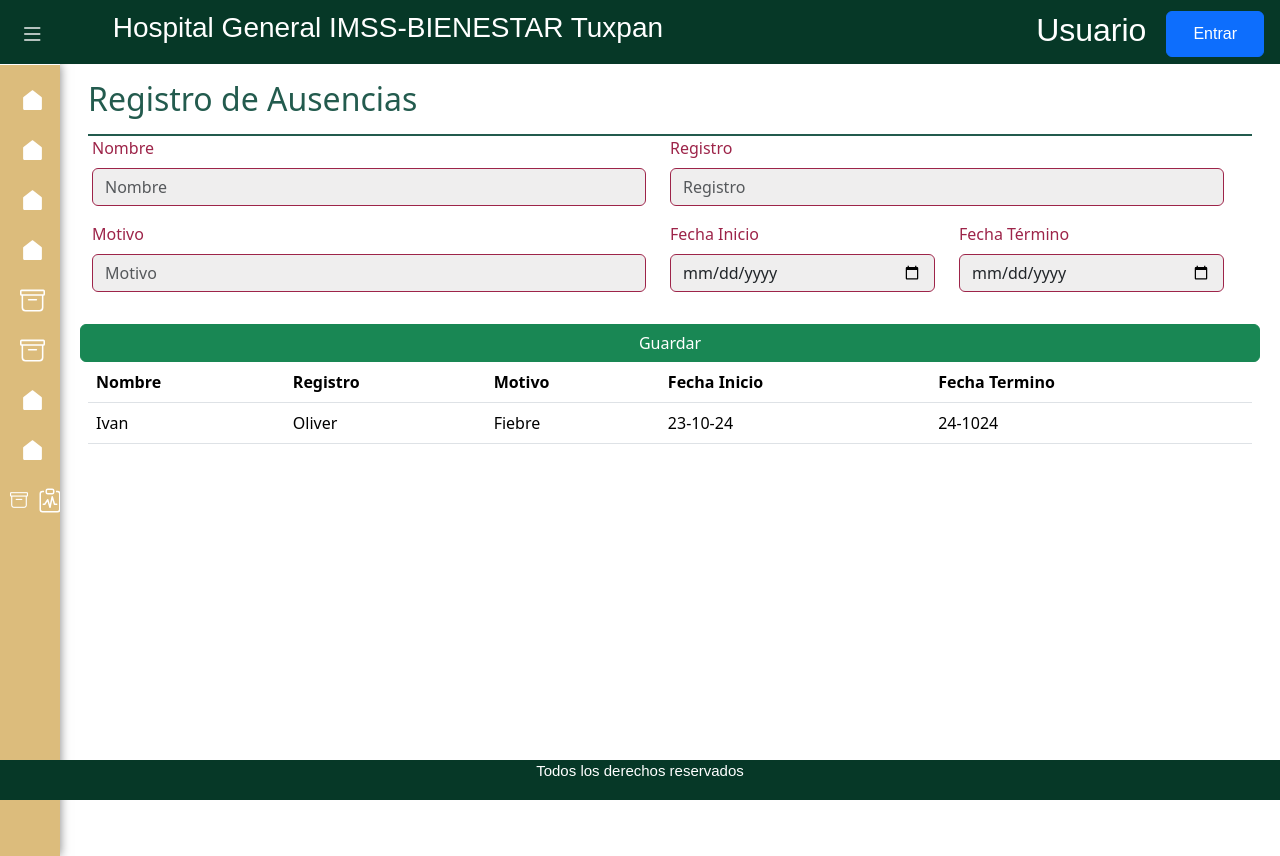
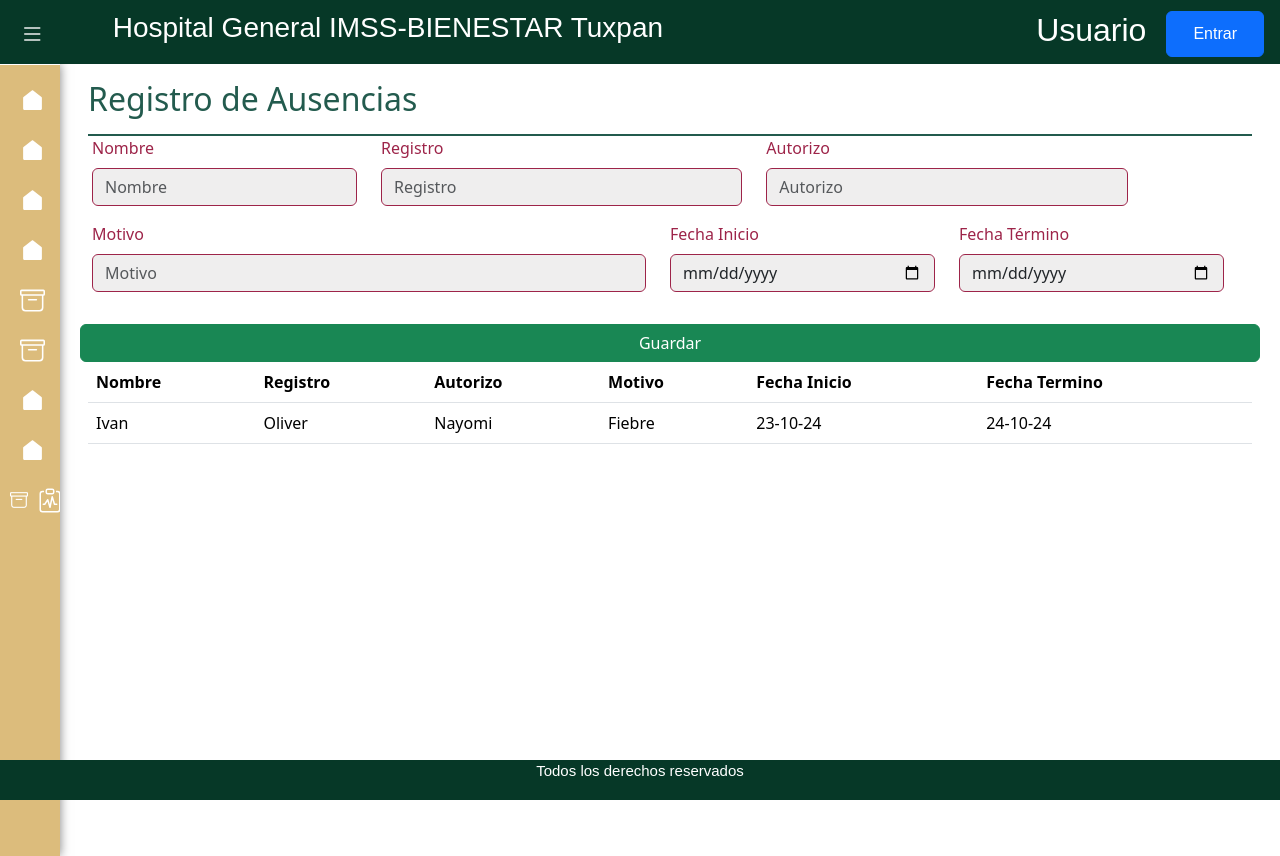
Before and after one commit to Adolfo2803/Proyecto-sishasm, an Angular app: page /ausencias in a window 1280 px wide. Built offline with nearby package versions, Linux system fonts and the light colour scheme.

Commit message:
Logro: Se Modifica el formulario ausencias

```diff
--- a/src/app/business/ausencias/Interfaces/Ausencias.ts
+++ b/src/app/business/ausencias/Interfaces/Ausencias.ts
@@ -1,7 +1,8 @@
 export default interface Ausencias{
 
-    name: string,
+    name: string;
     registro:string;
+    autorizo:string;
     motivo:string;
     fecha_inicio:string;
     fecha_termino:string;
--- a/src/app/business/ausencias/Services/ausencias.service.ts
+++ b/src/app/business/ausencias/Services/ausencias.service.ts
@@ -15,9 +15,10 @@ export class AusenciasService {
 
     name:"Ivan",
     registro: "Oliver",
+    autorizo: "Nayomi",
     motivo:"Fiebre",
     fecha_inicio:"23-10-24",
-    fecha_termino:"24-1024",
+    fecha_termino:"24-10-24",
     }]
 
    }
--- a/src/app/business/ausencias/ausencias.component.html
+++ b/src/app/business/ausencias/ausencias.component.html
@@ -12,14 +12,18 @@
              >
             <div class="row">
                 <!-- Campo de Nombre -->
-                <div class="col-md-6 mb-3">
+                <div class="col-md-3 mb-3">
                     <label for="name" class="form-label">Nombre</label>
                     <input formControlName = "name" type="text" class="form-control" id="nombre" placeholder="Nombre" required>
                 </div>
                 <!-- Campo de Registro -->
-                <div class="col-md-6 mb-3">
+                <div class="col-md-4 mb-3">
                     <label for="registro" class="form-label">Registro</label>
                     <input formControlName = "registro" type ="text" class="form-control" id="registro" placeholder="Registro" required>
+                </div>
+                <div class="col-md-4 mb-3">
+                    <label for="autorizo" class="form-label">Autorizo</label>
+                    <input formControlName = "autorizo" type ="text" class="form-control" id="autorizo" placeholder="Autorizo" required>
                 </div>
             </div>
 
@@ -55,6 +59,7 @@
                     <tr>
                         <th scope="col">Nombre</th>
                         <th scope="col">Registro</th>
+                        <th scope="col">Autorizo</th>
                         <th scope="col">Motivo</th>
                         <th scope="col">Fecha Inicio</th>
                         <th scope="col">Fecha Termino</th>
@@ -66,6 +71,7 @@
 
                             <td>{{item.name}}</td>
                             <td>{{item.registro}}</td>
+                            <td>{{item.autorizo}}</td>
                             <td>{{item.motivo}}</td>
                             <td>{{item.fecha_inicio}}</td>
                             <td>{{item.fecha_termino}}</td>
--- a/src/app/business/ausencias/ausencias.component.ts
+++ b/src/app/business/ausencias/ausencias.component.ts
@@ -18,6 +18,7 @@ export default class AusenciasComponent {
   ({
     name: new FormControl(''),
     registro: new FormControl(''),
+    autorizo: new FormControl(''),
     motivo: new FormControl(''),
     fecha_inicio: new FormControl(''),
     fecha_termino: new FormControl(''),
```
